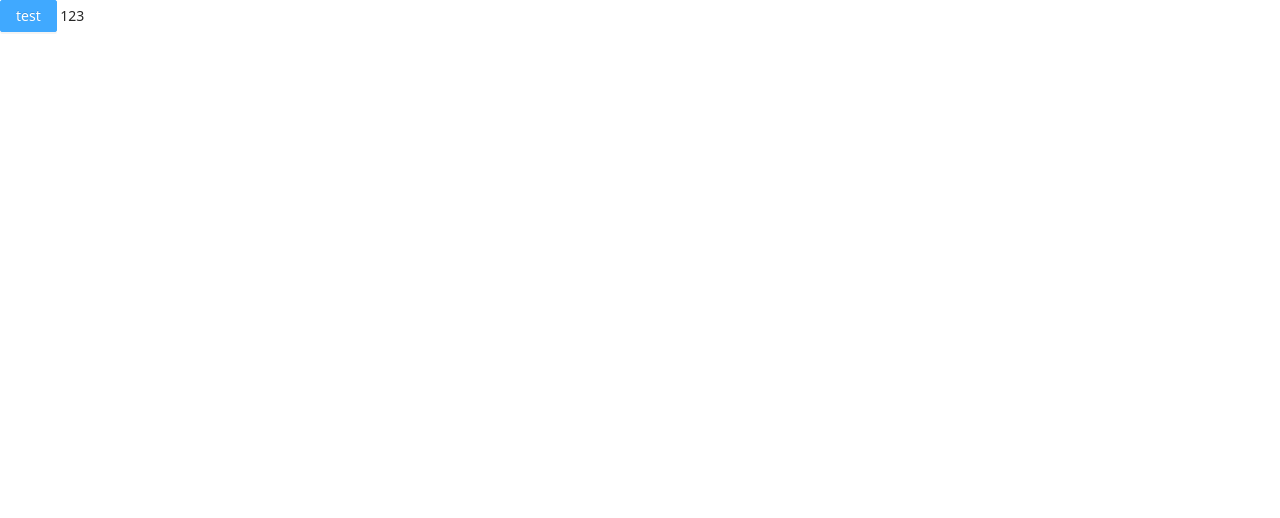
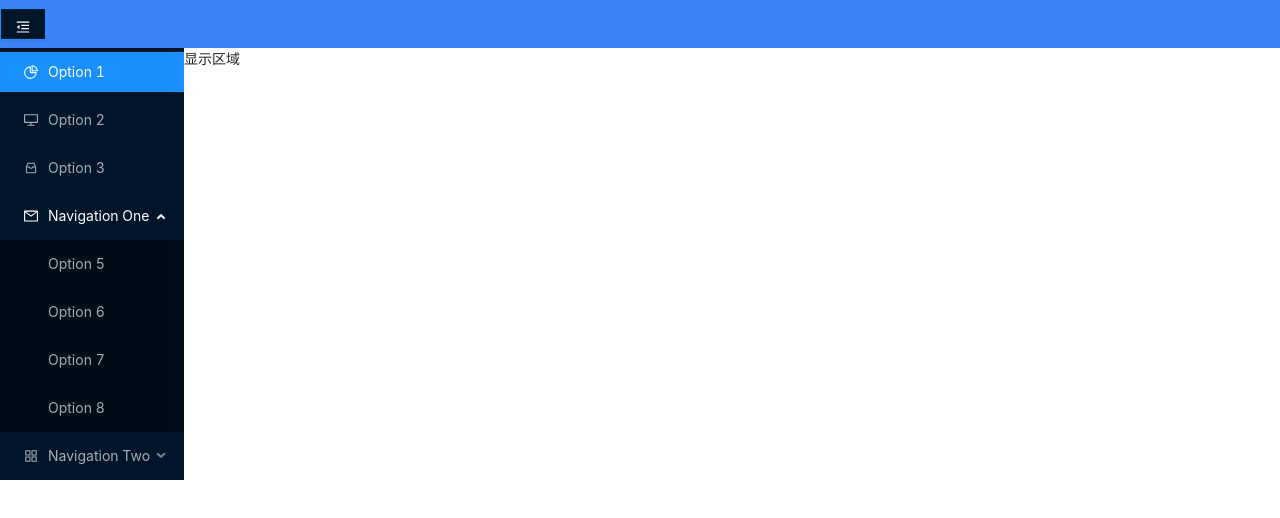
Before and after one commit to guoxq971/vue3-ts-vite, a Vue app: page /home in a window 1280 px wide. Shown: the top 518 px of the page. Built offline with nearby package versions, Linux system fonts and the light colour scheme.

Commit message:
feat.collapsedBtn组件

```diff
--- a/package.json
+++ b/package.json
@@ -28,7 +28,7 @@
     "prettier": "^2.6.2",
     "sass": "^1.51.0",
     "sass-loader": "^12.6.0",
-    "tailwindcss": "npm:@tailwindcss/postcss7-compat@^2.1.4",
+    "tailwindcss": "^3.0.24",
     "typescript": "^4.5.4",
     "vite": "^2.9.9",
     "vue-tsc": "^0.34.7"
--- /dev/null
+++ b/src/layout/appMenu/collapsedBtn.vue
@@ -0,0 +1,37 @@
+<template>
+  <a-button type="primary" @click="toggleCollapsed" class="tw-bg-[#001529]">
+    <MenuUnfoldOutlined v-if="collapsed"/>
+    <MenuFoldOutlined v-else/>
+  </a-button>
+</template>
+
+<script lang="ts">
+import { defineComponent, watch } from 'vue';
+import { MenuFoldOutlined, MenuUnfoldOutlined } from '@ant-design/icons-vue';
+import { menuStore } from '@/store/menuStore';
+import { storeToRefs } from 'pinia';
+
+export default defineComponent({
+  components: {
+    MenuUnfoldOutlined,
+    MenuFoldOutlined,
+  },
+  setup () {
+    const store = menuStore();
+    let {
+      collapsed,
+      openKeys,
+    } = storeToRefs(store);
+
+    watch(() => openKeys.value, (_val, oldVal) => store.setPreOpenKeys(oldVal));
+    return {
+      collapsed,
+      toggleCollapsed: () => store.toggleCollapsed(),
+    };
+  }
+});
+</script>
+
+<style lang="scss" scoped>
+
+</style>
--- /dev/null
+++ b/src/layout/appMenu/menuView.vue
@@ -0,0 +1,91 @@
+<template>
+  <div>
+    <a-menu
+      v-model:openKeys="openKeys"
+      v-model:selectedKeys="selectedKeys"
+      mode="inline"
+      theme="dark"
+      :inline-collapsed="collapsed"
+    >
+      <a-menu-item key="1">
+        <template #icon>
+          <PieChartOutlined/>
+        </template>
+        <span>Option 1</span>
+      </a-menu-item>
+      <a-menu-item key="2">
+        <template #icon>
+          <DesktopOutlined/>
+        </template>
+        <span>Option 2</span>
+      </a-menu-item>
+      <a-menu-item key="3">
+        <template #icon>
+          <InboxOutlined/>
+        </template>
+        <span>Option 3</span>
+      </a-menu-item>
+      <a-sub-menu key="sub1">
+        <template #icon>
+          <MailOutlined/>
+        </template>
+        <template #title>Navigation One</template>
+        <a-menu-item key="5">Option 5</a-menu-item>
+        <a-menu-item key="6">Option 6</a-menu-item>
+        <a-menu-item key="7">Option 7</a-menu-item>
+        <a-menu-item key="8">Option 8</a-menu-item>
+      </a-sub-menu>
+      <a-sub-menu key="sub2">
+        <template #icon>
+          <AppstoreOutlined/>
+        </template>
+        <template #title>Navigation Two</template>
+        <a-menu-item key="9">Option 9</a-menu-item>
+        <a-menu-item key="10">Option 10</a-menu-item>
+        <a-sub-menu key="sub3" title="Submenu">
+          <a-menu-item key="11">Option 11</a-menu-item>
+          <a-menu-item key="12">Option 12</a-menu-item>
+        </a-sub-menu>
+      </a-sub-menu>
+    </a-menu>
+  </div>
+</template>
+<script lang="ts">
+import { defineComponent, reactive, toRefs, watch } from 'vue';
+import {
+  PieChartOutlined,
+  MailOutlined,
+  DesktopOutlined,
+  InboxOutlined,
+  AppstoreOutlined,
+} from '@ant-design/icons-vue';
+import { menuStore } from '@/store/menuStore';
+import { storeToRefs } from 'pinia';
+
+export default defineComponent({
+  components: {
+    PieChartOutlined,
+    MailOutlined,
+    DesktopOutlined,
+    InboxOutlined,
+    AppstoreOutlined,
+  },
+  setup () {
+    const store = menuStore();
+    let {
+      collapsed,
+      openKeys,
+      selectedKeys,
+      preOpenKeys,
+    } = storeToRefs(store);
+
+
+    return {
+      collapsed,
+      openKeys,
+      selectedKeys,
+      preOpenKeys,
+    };
+  },
+});
+</script>
--- a/src/layout/index.vue
+++ b/src/layout/index.vue
@@ -1,36 +1,33 @@
 <template>
-  <a-button type="primary" @click="showModal">test</a-button>
-  123
-  <testModal ref="testModalRef"/>
+  <div class=" tw-flex tw-flex-col tw-h-screen">
+    <div class="tw-h-[48px] tw-bg-blue-d tw-flex tw-items-center">
+      <collapsedBtn/>
+    </div>
+    <div class="tw-flex tw-flex-1">
+      <div class="tw-max-w-[256px] tw-min-w-[64px]">
+        <AppMenu/>
+      </div>
+      <div class="tw-flex-1 tw-h-full">
+        <div class="tw-h-full">
+          显示区域
+        </div>
+      </div>
+    </div>
+  </div>
 </template>
 
 <script lang="ts">
-import { defineComponent, ref } from 'vue';
-import testModal from './testModal.vue';
+import { defineComponent } from 'vue';
+import AppMenu from './appMenu/menuView.vue';
+import collapsedBtn from './appMenu/collapsedBtn.vue';
 
 export default defineComponent({
   components: {
-    testModal
+    AppMenu,
+    collapsedBtn,
   },
   setup () {
-    document.addEventListener('copy', (event) => {
-      console.log('copy', event);
-      let text: string | undefined = window.getSelection()?.toString();
-      console.log('text', text);
-      if (text){
-        event.preventDefault();
-        event.clipboardData?.setData('text/plain', text + '\r\n这是追加的版权内容');
-      }
-    });
-    const testModalRef = ref<InstanceType<typeof testModal>>();
-    const showModal = () => {
-      console.log(testModal.value);
-      testModalRef.value?.showModal();
-    };
-    return {
-      showModal,
-      testModalRef
-    };
+    return {};
   }
 });
 </script>
--- a/src/layout/testModal.vue
+++ /dev/null
@@ -1,34 +0,0 @@
-<template>
-  <!--  <div>-->
-<!--  <a-button type="primary" @click="showModal">Open Modal</a-button>-->
-  <a-modal v-model:visible="visible" title="Basic Modal" @ok="handleOk">
-    <p>Some contents...</p>
-    <p>Some contents...</p>
-    <p>Some contents...</p>
-  </a-modal>
-  <!--  </div>-->
-</template>
-<script lang="ts">
-import { defineComponent, ref } from 'vue';
-
-export default defineComponent({
-  setup () {
-    const visible = ref<boolean>(false);
-
-    const showModal = () => {
-      console.log(11);
-      visible.value = true;
-    };
-
-    const handleOk = (e: MouseEvent) => {
-      console.log(e);
-      visible.value = false;
-    };
-    return {
-      visible,
-      showModal,
-      handleOk,
-    };
-  },
-});
-</script>
--- /dev/null
+++ b/src/store/menuStore.ts
@@ -0,0 +1,28 @@
+import { defineStore } from 'pinia';
+
+export interface stateTypes {
+  collapsed: boolean,
+  selectedKeys: string[],
+  openKeys: string[],
+  preOpenKeys: string[],
+}
+
+export const menuStore = defineStore({
+  id: 'menuStore',
+  state: (): stateTypes => ({
+    collapsed: false,
+    selectedKeys: ['1'],
+    openKeys: ['sub1'],
+    preOpenKeys: ['sub1'],
+  }),
+  getters: {},
+  actions: {
+    setPreOpenKeys (preOpenKeys: string[]) {
+      this.preOpenKeys = preOpenKeys;
+    },
+    toggleCollapsed () {
+      this.collapsed = !this.collapsed;
+      this.openKeys = this.collapsed ? [] : this.preOpenKeys;
+    },
+  }
+});
--- a/tailwind.config.js
+++ b/tailwind.config.js
@@ -3,7 +3,11 @@ module.exports = {
   darkMode: 'media', // or 'media' or 'class'
   prefix: 'tw-',
   theme: {
-    extend: {},
+    extend: {
+      colors: {
+        'blue-d': '#3b82f6',
+      },
+    },
   },
   variants: {
     extend: {},
```
Also changed, not shown: .prettierrc.js, 1 other file (tests, documents, lock files or other folders).
